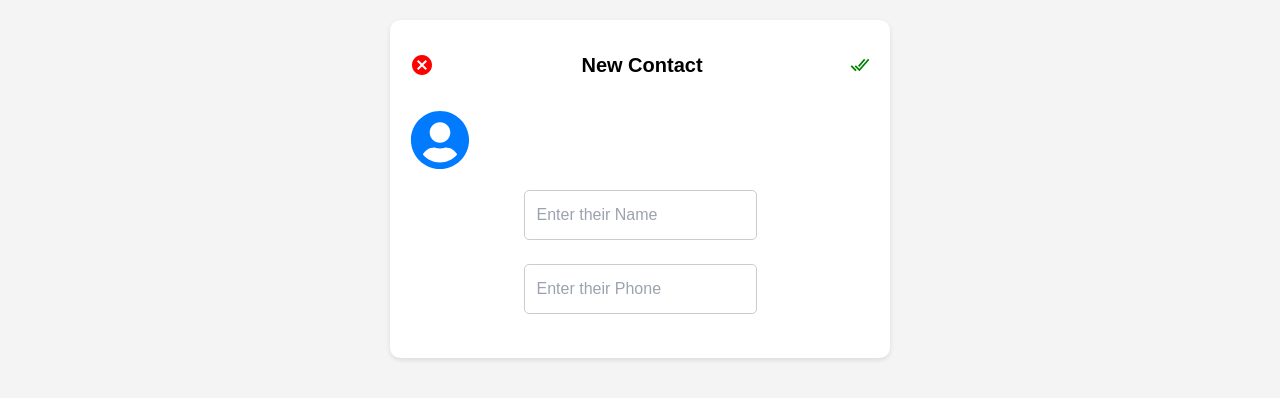
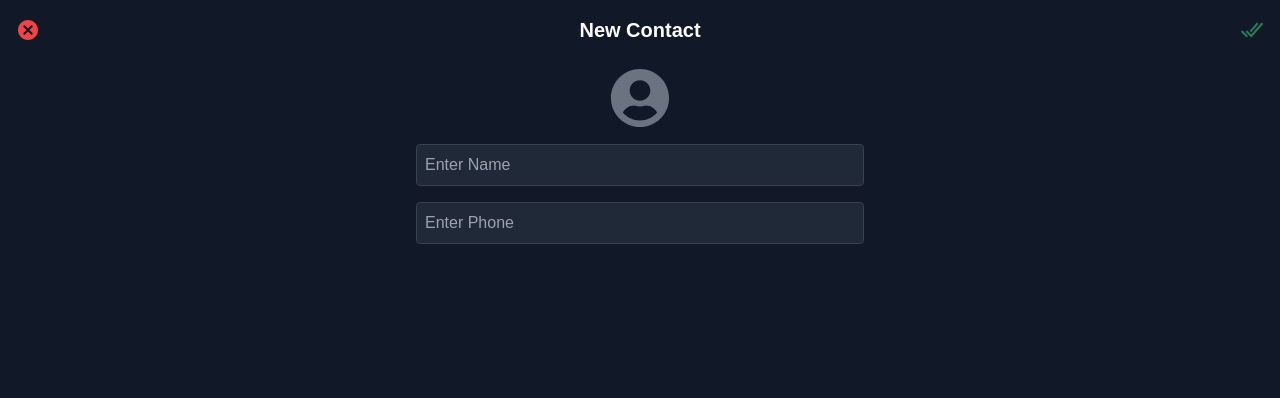
Before and after one commit to sahildogra18/contact-app, a React (Vite) app: page /create in a window 1280 px wide. Shown: the top 398 px of the page. Built offline with nearby package versions, Linux system fonts and the light colour scheme.

Commit message:
Update Create.jsx

```diff
--- a/src/components/Create.jsx
+++ b/src/components/Create.jsx
@@ -1,6 +1,4 @@
 import React, { useState } from "react";
-import NavBar from "./NavBar";
-import { IoIosAddCircleOutline } from "react-icons/io";
 import { Link, useNavigate } from "react-router-dom";
 import { useDispatch } from "react-redux";
 import { addtoContact } from "../features/contactsData";
@@ -9,74 +7,71 @@ import { MdCancel } from "react-icons/md";
 import { IoCheckmarkDoneSharp } from "react-icons/io5";
 
 function Create() {
-  let [name, setName] = useState("");
-  let [phone, setPhone] = useState("");
+  const [name, setName] = useState("");
+  const [phone, setPhone] = useState("");
 
-  let navigate = useNavigate();
+  const navigate = useNavigate();
+  const dispatch = useDispatch();
 
-  let dispatch = useDispatch();
-
-  function handleAddToContacts(e) {
+  async function handleAddToContacts(e) {
     e.preventDefault();
     if (name && phone && phone.length <= 10) {
-      dispatch(addtoContact({ name, phone }));
+      try {
+        await dispatch(addtoContact({ name, phone }));
         setName("");
         setPhone("");
         navigate("/");
+      } catch (error) {
+        alert("Something went wrong while adding contact.");
+      }
     } else {
-      alert("Please fill out all fields!");
+      alert("Please fill all fields and ensure phone number is max 10 digits.");
     }
   }
 
   return (
-    <div className="create">
-      {/* <NavBar /> */}
-      <div className="upper">
-        <div>
-          <Link to={"/"}>
-            <span>
+    <div className="min-h-screen bg-gray-900 text-white p-4">
+      {/* Top Bar */}
+      <div className="flex justify-between items-center mb-6">
+        <Link to="/" className="text-red-500 text-2xl">
           <MdCancel />
-            </span>
         </Link>
-        </div>
-        <div className="t">New Contact</div>
-        <button className="ok" onClick={handleAddToContacts}>
+        <h1 className="text-xl font-bold">New Contact</h1>
+        <button
+          onClick={handleAddToContacts}
+          disabled={!name || !phone}
+          className={`text-green-400 text-2xl hover:text-green-600 transition ${
+            (!name || !phone) && "opacity-50 cursor-not-allowed"
+          }`}
+        >
           <IoCheckmarkDoneSharp />
         </button>
       </div>
-      <div className="user">
-        <FaUserCircle />
+
+      {/* User Icon */}
+      <div className="flex justify-center mb-4">
+        <FaUserCircle size={60} className="text-gray-500" />
       </div>
-      <div>
-        <form onSubmit={handleAddToContacts}>
-          <div>
+
+      {/* Form */}
+      <form onSubmit={handleAddToContacts} className="max-w-md mx-auto space-y-4">
         <input
           type="text"
-              placeholder="Enter their Name"
+          placeholder="Enter Name"
           value={name}
           onChange={(e) => setName(e.target.value)}
+          className="w-full p-2 rounded bg-gray-800 border border-gray-700 focus:outline-none"
         />
-          </div>
-          <br />
-          <div>
         <input
           type="number"
-              placeholder="Enter their Phone"
+          placeholder="Enter Phone"
           value={phone}
-              onChange={(e) => setPhone(e.target.value)}
+          onChange={(e) => {
+            if (e.target.value.length <= 10) setPhone(e.target.value);
+          }}
+          className="w-full p-2 rounded bg-gray-800 border border-gray-700 focus:outline-none"
         />
-          </div>
-          <br />
-          {/* <button type="submit" className="adi">
-            <div className="as">
-              <IoIosAddCircleOutline />
-            </div>
-            <div type="submit" className="rq">
-              Add Phone
-            </div>
-          </button> */}
       </form>
-      </div>
     </div>
   );
 }
```
Lines whose indentation alone changed are shown as unchanged.
